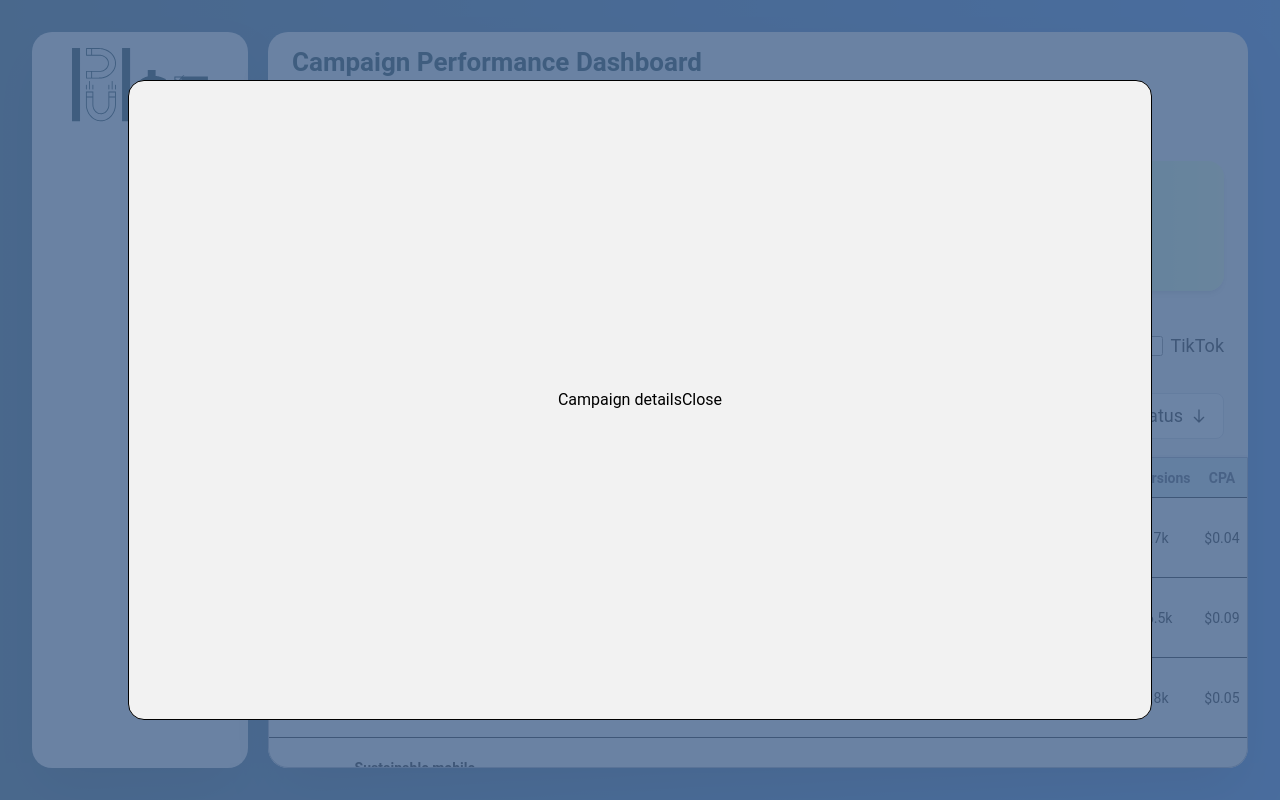
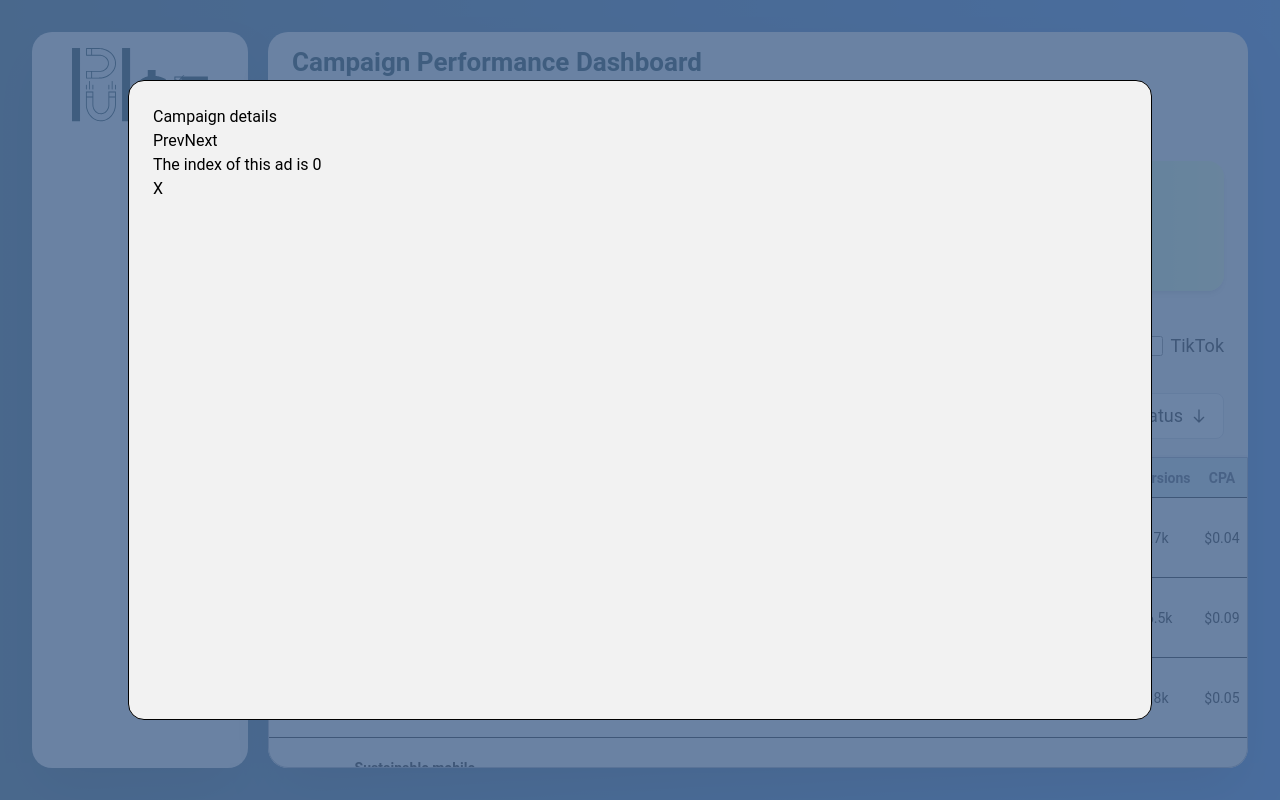
Before and after one commit to Amit-Erez/CampaignDashboard, a React (Vite) app: page /home in a window 1280 px wide. Both pictures are taken after a click on the button 758 px from the left and 537 px from the top of the page. Built offline with nearby package versions, Linux system fonts and the light colour scheme.

Commit message:
added modal with Dialog (Radix), updtaed Zustand with another slice for visibleCampaigns and campaign index - no content or design yet

```diff
--- a/package.json
+++ b/package.json
@@ -12,6 +12,7 @@
   },
   "dependencies": {
     "@faker-js/faker": "^10.4.0",
+    "@radix-ui/react-dialog": "^1.1.15",
     "@tailwindcss/vite": "^4.2.2",
     "react": "^19.2.4",
     "react-dom": "^19.2.4",
--- /dev/null
+++ b/src/components/Modal.tsx
@@ -0,0 +1,51 @@
+import * as Dialog from "@radix-ui/react-dialog";
+import { useCampaignStore } from "../store/store";
+
+export default function Modal({
+  modalOpen,
+  setModalOpen,
+}: {
+  modalOpen: boolean;
+  setModalOpen: React.Dispatch<React.SetStateAction<boolean>>;
+}) {
+  const selectedCampaignIndex = useCampaignStore(
+    (state) => state.selectedCampaignIndex,
+  );
+  const setSelectedCampaignIndex = useCampaignStore(
+    (state) => state.setSelectedCampaignIndex,
+  );
+  const visibleCampaigns = useCampaignStore((state) => state.visibleCampaigns);
+
+  if (selectedCampaignIndex === null) return;
+  const currentIndex = selectedCampaignIndex;
+  const selectedCampaign = visibleCampaigns[currentIndex];
+
+  function handlePrev() {
+    setSelectedCampaignIndex(Math.max(currentIndex - 1, 0));
+  }
+
+  function handleNext() {
+    setSelectedCampaignIndex(
+      Math.min(currentIndex + 1, visibleCampaigns.length - 1),
+    );
+  }
+
+  return (
+    <Dialog.Root open={modalOpen} onOpenChange={setModalOpen}>
+      <Dialog.Portal>
+        <Dialog.Overlay className="fixed inset-0 z-1000 bg-[#4d6a92d2]" />
+        <Dialog.Content className="fixed top-1/2 left-1/2 z-1001 h-[80%] w-[80%] -translate-x-1/2 -translate-y-1/2 rounded-2xl bg-[#F2F2F2] border p-6">
+          <Dialog.Title>Campaign details</Dialog.Title>
+          <button onClick={handlePrev}>Prev</button>
+          <button onClick={handleNext}>Next</button>
+          <Dialog.Description>
+            The index of this ad is {currentIndex}
+          </Dialog.Description>
+          <Dialog.Close asChild>
+            <button>X</button>
+          </Dialog.Close>
+        </Dialog.Content>
+      </Dialog.Portal>
+    </Dialog.Root>
+  );
+}
--- a/src/components/Table.tsx
+++ b/src/components/Table.tsx
@@ -24,8 +24,13 @@ const Table = ({
 }) => {
   const [hasLoadedUrl, setHasLoadedUrl] = useState<boolean>(false);
   const sortConfig = useCampaignStore((state) => state.sortConfig);
+  const visibleCampaigns = useCampaignStore((state) => state.visibleCampaigns);
+  const setSelectedCampaignIndex = useCampaignStore((state) => state.setSelectedCampaignIndex)
+  const setFilters = useCampaignStore((state) => state.setFilters);
   const updateSortConfig = useCampaignStore((state) => state.updateSortConfig);
-  const setFilters = useCampaignStore((state) => state.setFilters);
+  const updateVisibleCampaigns = useCampaignStore(
+    (state) => state.updateVisibleCampaigns,
+  );
   const sorted = sortCampaigns(filtered, sortConfig);
 
   const tableHeaders = [
@@ -82,6 +87,12 @@ const Table = ({
     if (!hasLoadedUrl) return;
     updateFiltersInUrl(filters);
   }, [filters, hasLoadedUrl]);
+
+  // when sorting or filtering occurs and updates "sorted", we update the Zustand store with it.
+  useEffect(() => {
+    updateVisibleCampaigns(sorted);
+    // eslint-disable-next-line react-hooks/exhaustive-deps
+  }, [sortConfig, filters, updateVisibleCampaigns]);
 
   return (
     <div className="h-full min-h-0 overflow-y-auto no-scrollbar border-gray-400 rounded-b-[20px] border">
@@ -147,7 +158,7 @@ const Table = ({
         </thead>
 
         <tbody>
-          {sorted.map((campaign) => (
+          {visibleCampaigns.map((campaign, index) => (
             <tr
               role="button"
               tabIndex={0}
@@ -157,10 +168,11 @@ const Table = ({
                 rowInteractionColor(campaign.status),
               )}
               key={campaign.id}
-              onClick={(e) =>
-                (e.target as HTMLInputElement).type !== "checkbox" &&
-                setModalOpen(true)
-              }
+              onClick={(e) => {
+                setSelectedCampaignIndex(index);
+                if((e.target as HTMLInputElement).type !== "checkbox")
+                setModalOpen(true);
+              }}
               onKeyDown={(e) => {
                 if (e.key === "Enter" || e.key === " ") {
                   setModalOpen(true);
--- a/src/pages/Dashboard.tsx
+++ b/src/pages/Dashboard.tsx
@@ -7,6 +7,7 @@ import { useEffect, useState } from "react";
 import logo from "../assets/logo4.svg";
 import Filters from "../components/Filters";
 import Table from "../components/Table";
+import Modal from "../components/Modal";
 
 function Dashboard() {
   const [statusDropdownOpen, setStatusDropdownOpen] = useState<boolean>(false);
@@ -31,13 +32,12 @@ function Dashboard() {
     if (!modalOpen) return;
 
     function handleEscape(e: KeyboardEvent) {
-      if(e.key === "Escape" && modalOpen)
-        setModalOpen(false)
+      if (e.key === "Escape" && modalOpen) setModalOpen(false);
     }
 
-    document.addEventListener("keydown", handleEscape)
-    return () => document.removeEventListener("keydown", handleEscape)
-  },[modalOpen])
+    document.addEventListener("keydown", handleEscape);
+    return () => document.removeEventListener("keydown", handleEscape);
+  }, [modalOpen]);
 
   return (
     <main className="relative h-screen w-screen bg-blue p-8 overflow-hidden">
@@ -81,27 +81,27 @@ function Dashboard() {
           </div>
         </div>
       </div>
-      {modalOpen && (
-        <div className="absolute flex items-center justify-center h-screen w-full top-0 left-0 z-1000 bg-[#4d6a92d2]">
-          <div
-            role="dialog"
-            aria-modal="true"
-            aria-labelledby="campaign-modal-title"
-            className="flex items-center justify-center h-[80%] w-[80%] border bg-[#F2F2F2] rounded-2xl"
-          >
-            <h2 id="campaign-modal-title">Campaign details</h2>
-            <button
-              type="button"
-              aria-label="Close campaign details modal"
-              onClick={() => setModalOpen(false)}
-            >
-              Close
-            </button>
-          </div>
-        </div>
-      )}
+      <Modal modalOpen={modalOpen} setModalOpen={setModalOpen} />
     </main>
   );
 }
 
 export default Dashboard;
+
+// <div className="absolute flex items-center justify-center h-screen w-full top-0 left-0 z-1000 bg-[#4d6a92d2]">
+//   <div
+//     role="dialog"
+//     aria-modal="true"
+//     aria-labelledby="campaign-modal-title"
+//     className="flex items-center justify-center h-[80%] w-[80%] border bg-[#F2F2F2] rounded-2xl"
+//   >
+//     <h2 id="campaign-modal-title">Campaign details</h2>
+//     <button
+//       type="button"
+//       aria-label="Close campaign details modal"
+//       onClick={() => setModalOpen(false)}
+//     >
+//       Close
+//     </button>
+//   </div>
+// </div>
--- a/src/store/store.ts
+++ b/src/store/store.ts
@@ -1,6 +1,6 @@
 import { create } from "zustand";
 import type { StateCreator } from "zustand";
-import type { CampaignChannel, CampaignFilters, CampaignStatus, FilterSlice, SortConfig, SortSlice } from "../types";
+import type { Campaign, CampaignChannel, CampaignFilters, CampaignStatus, FilterSlice, SortConfig, SortSlice, VisibleCampaignsSlice } from "../types";
 
 // SETTING SLICES
 
@@ -32,11 +32,19 @@ export const sortSlice: StateCreator<SortSlice> = (set) => ({
   clearSortConfig: () => set({ sortConfig: [] })
 })
 
+export const visibleCampaignsSlice: StateCreator<VisibleCampaignsSlice> = (set) => ({
+  visibleCampaigns: [] as Campaign[],
+  selectedCampaignIndex: null,
+  updateVisibleCampaigns: (visibleCampaigns: Campaign[]) => set({ visibleCampaigns }),
+  setSelectedCampaignIndex: (selectedCampaignIndex: number | null) => set({selectedCampaignIndex}),
+});
+
 //SETTING STORE
 
-type CampaignStore = FilterSlice & SortSlice;
+type CampaignStore = FilterSlice & SortSlice & VisibleCampaignsSlice;
 
 export const useCampaignStore = create<CampaignStore>()((...a) => ({
   ...filterSlice(...a),
   ...sortSlice(...a),
+  ...visibleCampaignsSlice(...a),
 }));
```
Also changed, not shown: src/types.ts (+7 -0 lines), 1 other file (tests, documents, lock files or other folders).
